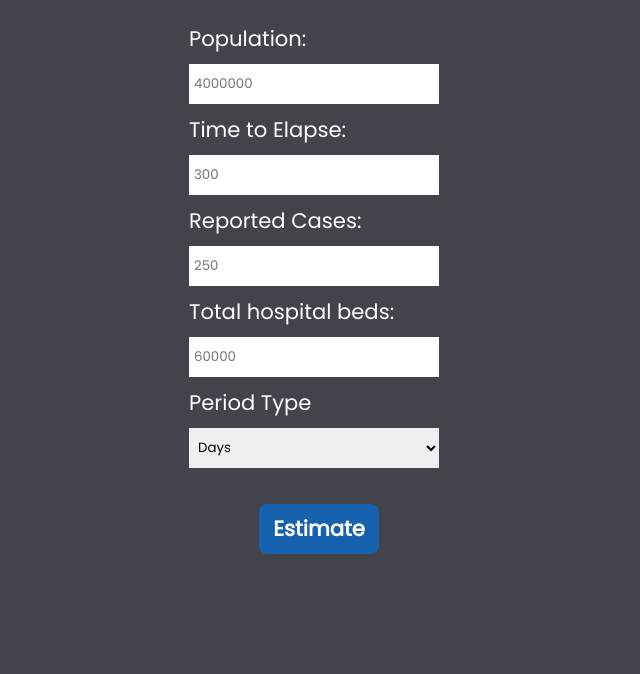
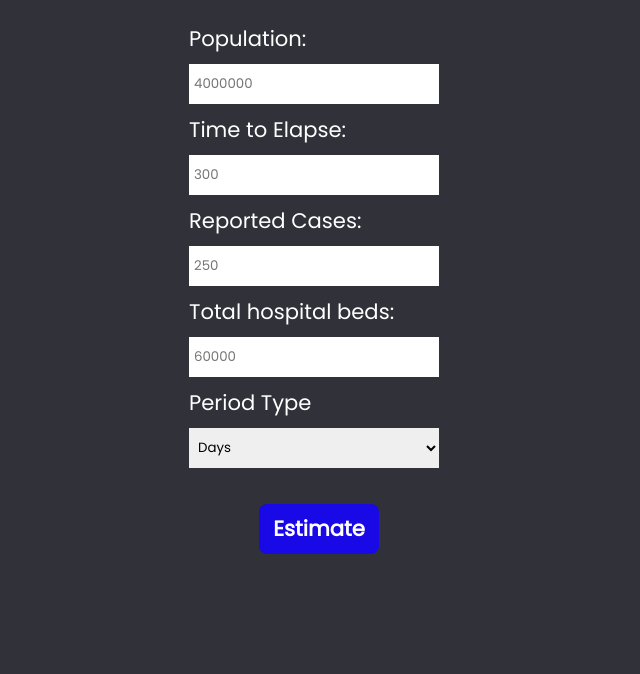
Before and after one commit to duncansirikwa/my-covid-19-estimator, a website with bundled scripts: page src/index.html in a window 1280 px wide. Shown: the part 126-800 px from the top of the page, without its empty margins (321-961 px from the left). Built offline with nearby package versions, Linux system fonts and the light colour scheme.

Commit message:
Update style.css

```diff
--- a/src/style.css
+++ b/src/style.css
@@ -5,7 +5,7 @@
 
 :root{
     --white: #ffffff;
-    --darkblue : #1762AF;
+    --darkblue : rgb(24, 9, 230);
 }
 
 body {
@@ -42,7 +42,7 @@ form{
 .overlay{
     width: 100%;
     height: 100%;
-    background-color: #2F3038;
+    background-color: rgb(26, 27, 36);
     opacity: .9;
     position: absolute;
 }
```
